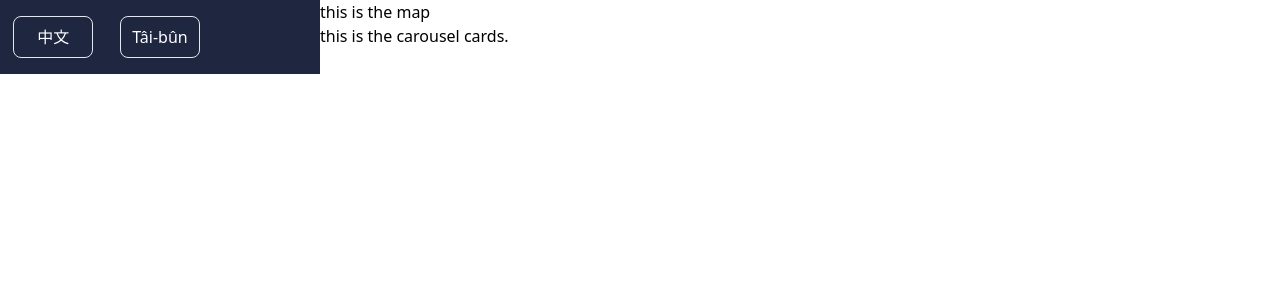
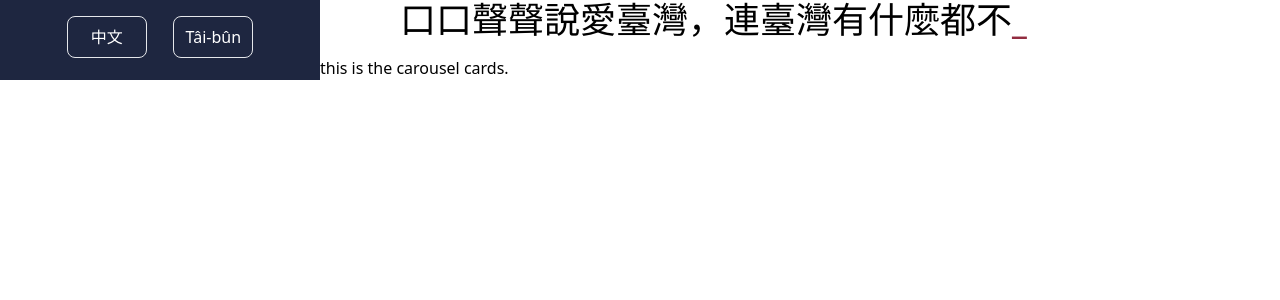
Before and after one commit to 12cassie34/know_endemic_species_in_taiwan, a Vue app: page / in a window 1280 px wide. Shown: the top 300 px of the page. Built offline with nearby package versions, Linux system fonts and the light colour scheme.

Commit message:
feat: add the draft animation for teh opening words

```diff
--- a/src/components/DistributionMap.vue
+++ b/src/components/DistributionMap.vue
@@ -1,3 +1,55 @@
 <template>
-    <h1>this is the map</h1>
+  <div class="my-0 mx-auto w-10/12">
+    <h1 class="text-4xl">
+      <span id="opening-words"></span>
+      <span v-if="hasTypingDash" class="text-roseRed font-black">_</span>
+    </h1>
+    <h2 id="quote-from" class="mt-4 text-3xl text-right"></h2>
+  </div>
 </template>
+
+<script lang="ts">
+import { defineComponent, ref } from "vue";
+
+export default defineComponent({
+  setup() {
+    const openingWords = ref("口口聲聲說愛臺灣，連臺灣有什麼都不知道。");
+    const quoteFrom = ref("──呂氏攀蜥發現者，呂光洋教授");
+    const speed: number = 300;
+    const wordCount: number = ref(0);
+    const hasTypingDash: boolean = ref(true);
+    return { openingWords, speed, wordCount, quoteFrom, hasTypingDash };
+  },
+  mounted() {
+    this.runOpeningWords();
+  },
+  methods: {
+    plusWordCount() {
+      this.wordCount += 1;
+    },
+    runOpeningWords() {
+      let phrase: string = this.openingWords;
+      if (this.wordCount < phrase.length) {
+        (<HTMLInputElement>(
+          document.getElementById("opening-words")
+        )).innerHTML += phrase.charAt(this.wordCount);
+        this.plusWordCount();
+        setTimeout(() => this.runOpeningWords(), this.speed);
+      } else {
+        this.hasTypingDash = false;
+        this.wordCount = 0;
+        this.runQuoteFrom();
+      }
+    },
+    runQuoteFrom() {
+      let phrase: string = this.quoteFrom;
+      if (this.wordCount < phrase.length) {
+        (<HTMLInputElement>document.getElementById("quote-from")).innerText +=
+          phrase.charAt(this.wordCount);
+        this.plusWordCount();
+        setTimeout(() => this.runQuoteFrom(), this.speed);
+      }
+    },
+  },
+});
+</script>
--- a/src/components/LanguageButtons.vue
+++ b/src/components/LanguageButtons.vue
@@ -1,5 +1,5 @@
 <template>
-  <div class="flex justify-around mx-0 my-auto pt-4 pb-4 w-4/6 text-white">
+  <div class="flex justify-around my-0 mx-auto pt-4 pb-4 w-4/6 text-white">
     <button class="border rounded-lg p-2 w-20">中文</button>
     <button class="border rounded-lg p-2 w-20">Tâi-bûn</button>
   </div>
```
